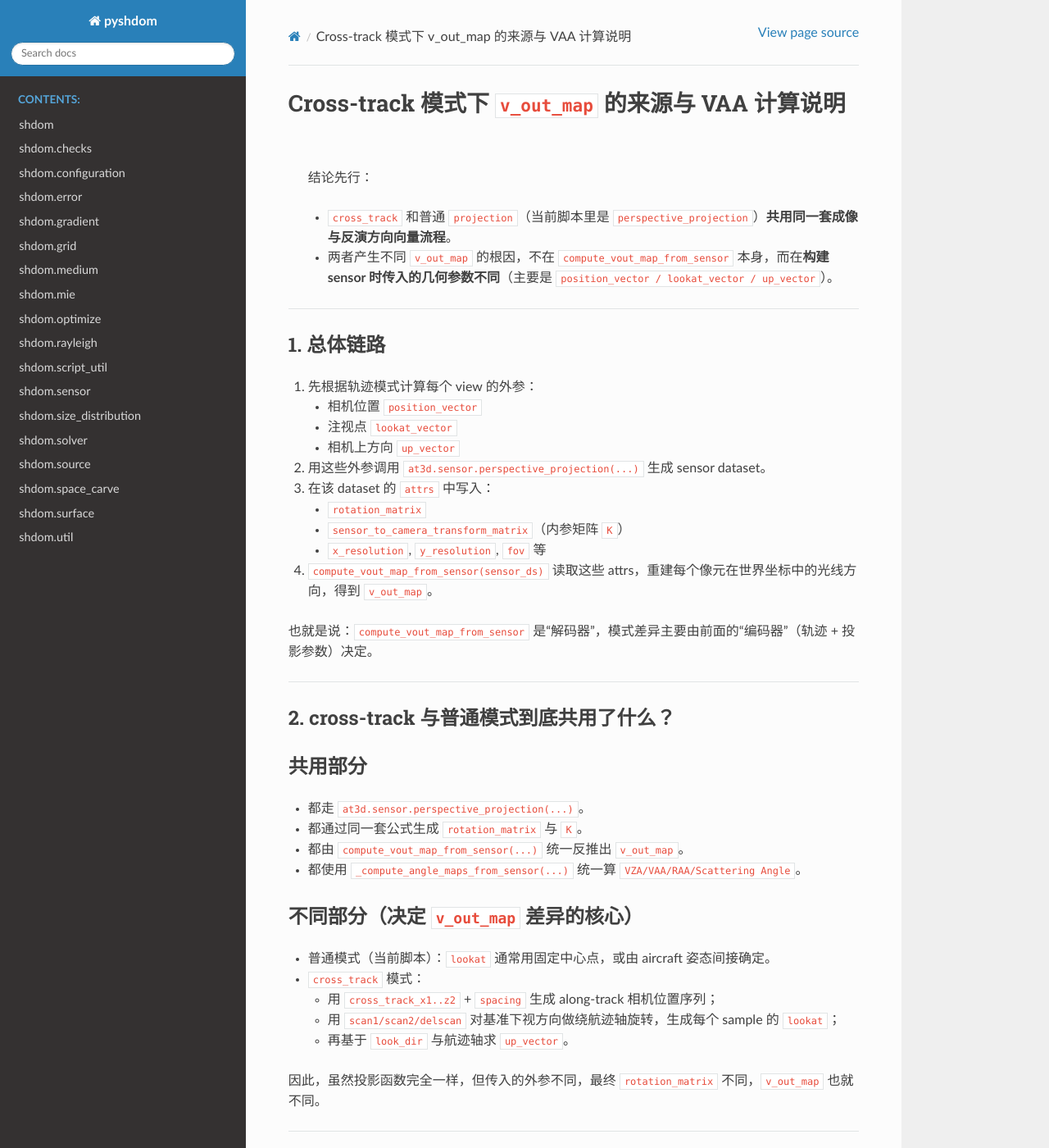
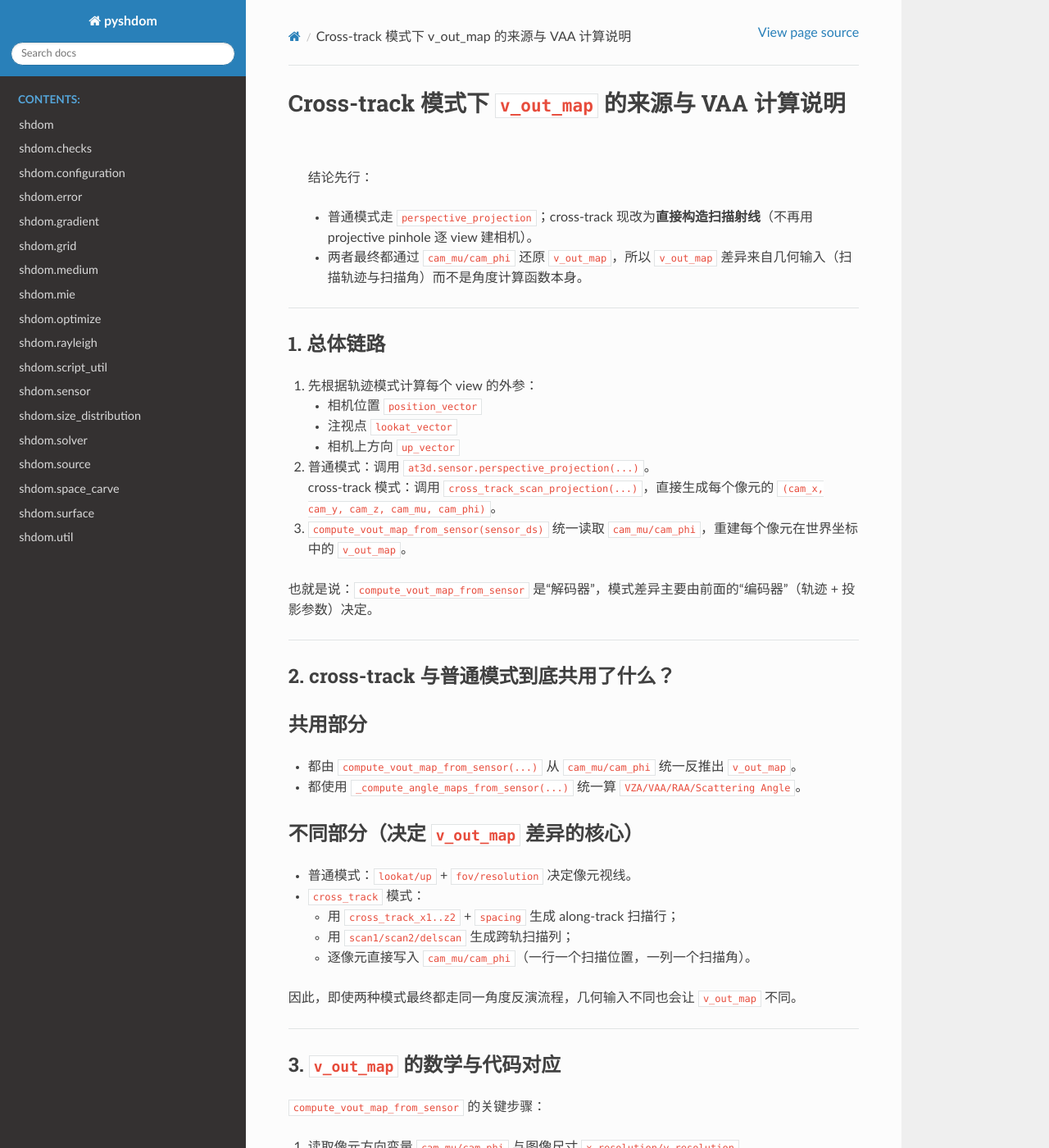
Before and after one commit to CloudTomography/AT3D, a Sphinx documentation site: the page built from docs/cross_track_vout_map.md, in a window 1280 px wide and 1400 px high. Shown: the whole window at 82% size. Built offline with Sphinx 7.4.7 and the Read the Docs theme 3.1.0, drawn with Linux system fonts in a browser that asks for light colours; some of the changed text lies outside the part shown.

Commit message:
Refactor cross-track to non-projective scan sensor for performance

```diff
--- a/docs/cross_track_vout_map.md
+++ b/docs/cross_track_vout_map.md
@@ -2,8 +2,8 @@
 
 > 结论先行：
 >
-> - `cross_track` 和普通 `projection`（当前脚本里是 `perspective_projection`）**共用同一套成像与反演方向向量流程**。
-> - 两者产生不同 `v_out_map` 的根因，不在 `compute_vout_map_from_sensor` 本身，而在**构建 sensor 时传入的几何参数不同**（主要是 `position_vector / lookat_vector / up_vector`）。
+> - 普通模式走 `perspective_projection`；cross-track 现改为**直接构造扫描射线**（不再用 projective pinhole 逐 view 建相机）。
+> - 两者最终都通过 `cam_mu/cam_phi` 还原 `v_out_map`，所以 `v_out_map` 差异来自几何输入（扫描轨迹与扫描角）而不是角度计算函数本身。
 
 ---
 
@@ -13,12 +13,9 @@
    - 相机位置 `position_vector`
    - 注视点 `lookat_vector`
    - 相机上方向 `up_vector`
-2. 用这些外参调用 `at3d.sensor.perspective_projection(...)` 生成 sensor dataset。
-3. 在该 dataset 的 `attrs` 中写入：
-   - `rotation_matrix`
-   - `sensor_to_camera_transform_matrix`（内参矩阵 `K`）
-   - `x_resolution`, `y_resolution`, `fov` 等
-4. `compute_vout_map_from_sensor(sensor_ds)` 读取这些 attrs，重建每个像元在世界坐标中的光线方向，得到 `v_out_map`。
+2. 普通模式：调用 `at3d.sensor.perspective_projection(...)`。
+   cross-track 模式：调用 `cross_track_scan_projection(...)`，直接生成每个像元的 `(cam_x, cam_y, cam_z, cam_mu, cam_phi)`。
+3. `compute_vout_map_from_sensor(sensor_ds)` 统一读取 `cam_mu/cam_phi`，重建每个像元在世界坐标中的 `v_out_map`。
 
 也就是说：`compute_vout_map_from_sensor` 是“解码器”，模式差异主要由前面的“编码器”（轨迹 + 投影参数）决定。
 
@@ -28,20 +25,18 @@
 
 ## 共用部分
 
-- 都走 `at3d.sensor.perspective_projection(...)`。
-- 都通过同一套公式生成 `rotation_matrix` 与 `K`。
-- 都由 `compute_vout_map_from_sensor(...)` 统一反推出 `v_out_map`。
+- 都由 `compute_vout_map_from_sensor(...)` 从 `cam_mu/cam_phi` 统一反推出 `v_out_map`。
 - 都使用 `_compute_angle_maps_from_sensor(...)` 统一算 `VZA/VAA/RAA/Scattering Angle`。
 
 ## 不同部分（决定 `v_out_map` 差异的核心）
 
-- 普通模式（当前脚本）：`lookat` 通常用固定中心点，或由 aircraft 姿态间接确定。
+- 普通模式：`lookat/up` + `fov/resolution` 决定像元视线。
 - `cross_track` 模式：
-  - 用 `cross_track_x1..z2` + `spacing` 生成 along-track 相机位置序列；
-  - 用 `scan1/scan2/delscan` 对基准下视方向做绕航迹轴旋转，生成每个 sample 的 `lookat`；
-  - 再基于 `look_dir` 与航迹轴求 `up_vector`。
+  - 用 `cross_track_x1..z2` + `spacing` 生成 along-track 扫描行；
+  - 用 `scan1/scan2/delscan` 生成跨轨扫描列；
+  - 逐像元直接写入 `cam_mu/cam_phi`（一行一个扫描位置，一列一个扫描角）。
 
-因此，虽然投影函数完全一样，但传入的外参不同，最终 `rotation_matrix` 不同，`v_out_map` 也就不同。
+因此，即使两种模式最终都走同一角度反演流程，几何输入不同也会让 `v_out_map` 不同。
 
 ---
 
@@ -49,18 +44,13 @@
 
 `compute_vout_map_from_sensor` 的关键步骤：
 
-1. 从 `sensor_ds.attrs` 读取：
-   - `rotation_matrix`（相机坐标到世界坐标旋转）
-   - `sensor_to_camera_transform_matrix`（内参矩阵 `K`）
-   - `x_resolution`, `y_resolution`
-2. 在归一化像平面构造像元中心网格 `(x_s, y_s, 1)`。
-3. 通过 `inv(K)` 得到相机坐标系下射线 `rays_cam`。
-4. 用 `rotation_matrix @ rays_cam` 转到世界坐标 `rays_world`。
-5. 输出 `v_out_map = -rays_world`：定义为“**场景 -> 传感器**”传播方向。
-
-注意最后的负号：
-- `rays_world` 是“传感器看向场景”的方向；
-- `v_out` 被定义为反方向（场景到传感器），用于后续几何角度约定。
+1. 读取像元方向变量 `cam_mu/cam_phi` 与图像尺寸 `x_resolution/y_resolution`。
+2. 根据球坐标关系恢复方向向量：
+   - `sin(theta)=sqrt(1-mu^2)`
+   - `vx=sin(theta)*cos(phi)`
+   - `vy=sin(theta)*sin(phi)`
+   - `vz=mu`
+3. 组合得到 `v_out_map(y, x, 3)`；其定义是“**场景 -> 传感器**”传播方向。
 
 ---
 
@@ -76,8 +66,8 @@
 
 所以你看到的 VAA 图，最终由三类因素共同决定：
 
-- 外参（`position/lookat/up`）
-- 内参（`fov`, `x_resolution`, `y_resolution`）
+- 像元方向（`cam_mu/cam_phi`）
+- 像元坐标对应的相机位置（`cam_x/cam_y/cam_z`，影响地面投影）
 - 角度约定后处理（尤其 `+180` 这一项）
 
 ---
@@ -86,10 +76,9 @@
 
 ### 直接影响（强相关）
 
-- `position_vector`
-- `lookat_vector`
-- `up_vector`
-- `fov`
+- `cam_mu`
+- `cam_phi`
+- `cam_x`, `cam_y`, `cam_z`
 - `x_resolution`, `y_resolution`
 
 ### cross-track 特有输入（通过上面三个外参间接影响）
@@ -110,27 +99,21 @@
 
 ## 6. 一个易混点：为什么“共用 projection”，结果还是不一样？
 
-因为 `perspective_projection` 只是一个通用成像算子；
-它像 `f(camera_extrinsic, camera_intrinsic)`。
+因为最终角度产品只依赖每个像元的方向向量。
 
-- 算子本身不变；
-- 输入（尤其外参）一变，`rotation_matrix` 就变；
-- 同样代码也会生成不同 `v_out_map`。
-
-这正是 cross-track 与普通模式“共用代码但几何结果不同”的本质原因。
+- 普通模式通过 pinhole 投影生成 `cam_mu/cam_phi`；
+- cross-track 模式直接生成 `cam_mu/cam_phi`；
+- 两者进入同一 VZA/VAA/RAA 计算函数，自然可比较且结果一致。
 
 ---
 
 ## 7. 现阶段实现边界（为避免误解）
 
-当前 `cross_track` 实现是“按 sample 生成离散 view 外参”并交给 pinhole 相机渲染，
-并非严格复刻 SHDOM `V` 模式里“扫描线/像元级时序采样器”的完整测量过程。
+当前 `cross_track` 采用“单个 sensor 承载整幅扫描图”的方式：
 
-补充（当前代码行为）：
-
-- cross-track 轨迹函数会先生成**全部** `(scan_position, scan_angle)` 组合样本。
-- 若配置里 `sensor.views.names` 只有 1 个基名，会自动扩展为 `base_ct_0000`, `base_ct_0001`, ...，保证每个样本都会建一个 view。
-- 若手工提供了多个 `sensor.views.names`，其数量必须与生成样本数一致，否则会报错。
+- `y` 方向表示 along-track 的扫描行；
+- `x` 方向表示 cross-track 的扫描列；
+- 因而不会像“每个 sample 一个 view”那样造成大量视角对象，速度/内存更稳定。
 
 如果后续要与 SHDOM 的 `V` 模式逐像元严格对齐，通常还需要进一步把扫描几何映射到
 每个像元列（或时间序列）层面，而不只是 view 级采样。
```
Also changed, not shown: 1 other file.
